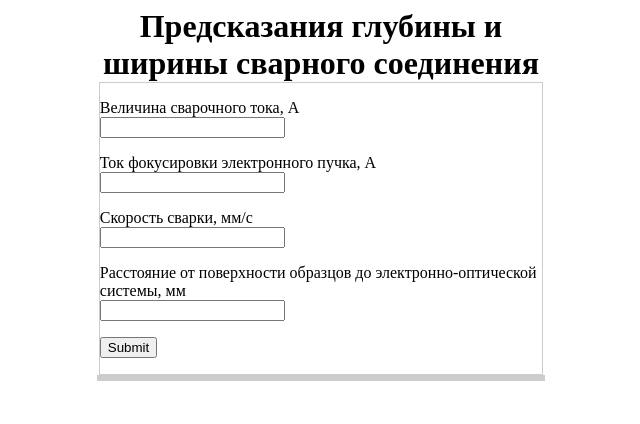
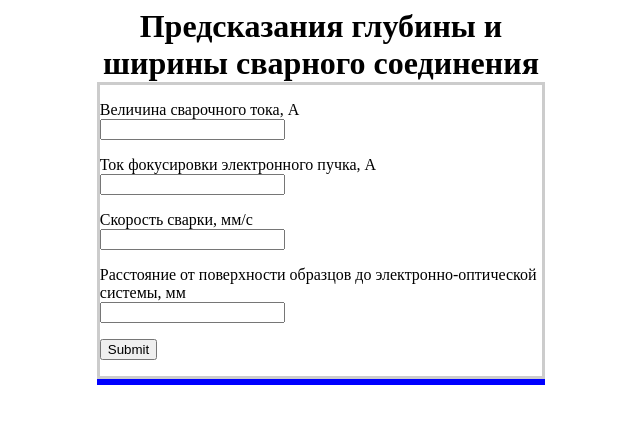
Before and after one commit to marina-druzh/Flask_ml, a Flask app: page / in a window 1280 px wide. Shown: the top 424 px of the page, without its empty margins (319-959 px from the left). Run offline with Flask 3, Linux system fonts and the light colour scheme; parts of the project's set-up code (start-up, migrations or seed data) failed here and were passed over.

Commit message:
изменен цвет рамки

```diff
--- a/templates/index.html
+++ b/templates/index.html
@@ -7,7 +7,7 @@
     form {
         margin: auto;
         width: 35%;
-        border: 1px solid #ccc;
+        border: 3px solid #ccc;
     }
     h1 {
         margin: auto;
@@ -16,7 +16,7 @@
     .result {
         margin: auto;
         width: 35%;
-        border: 3px solid #ccc;
+        border: 3px solid #0000ff;
     }
     </style>
     </head>
```
